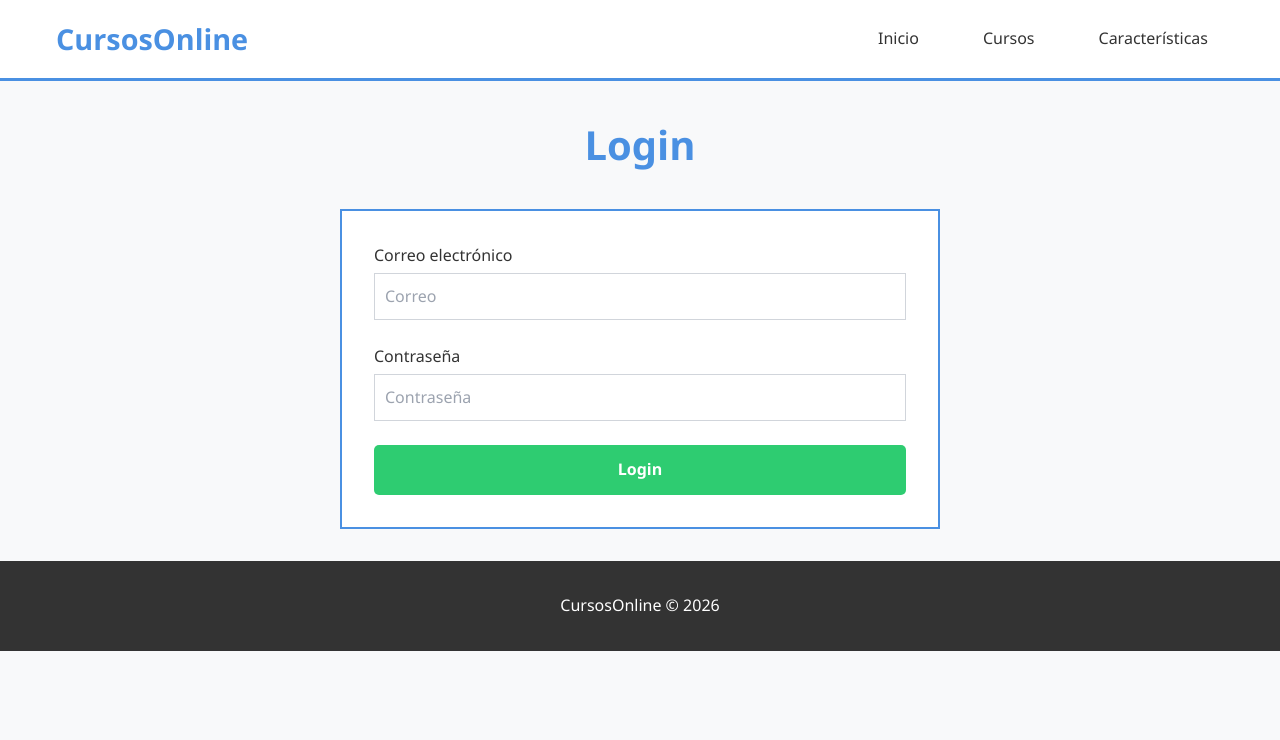
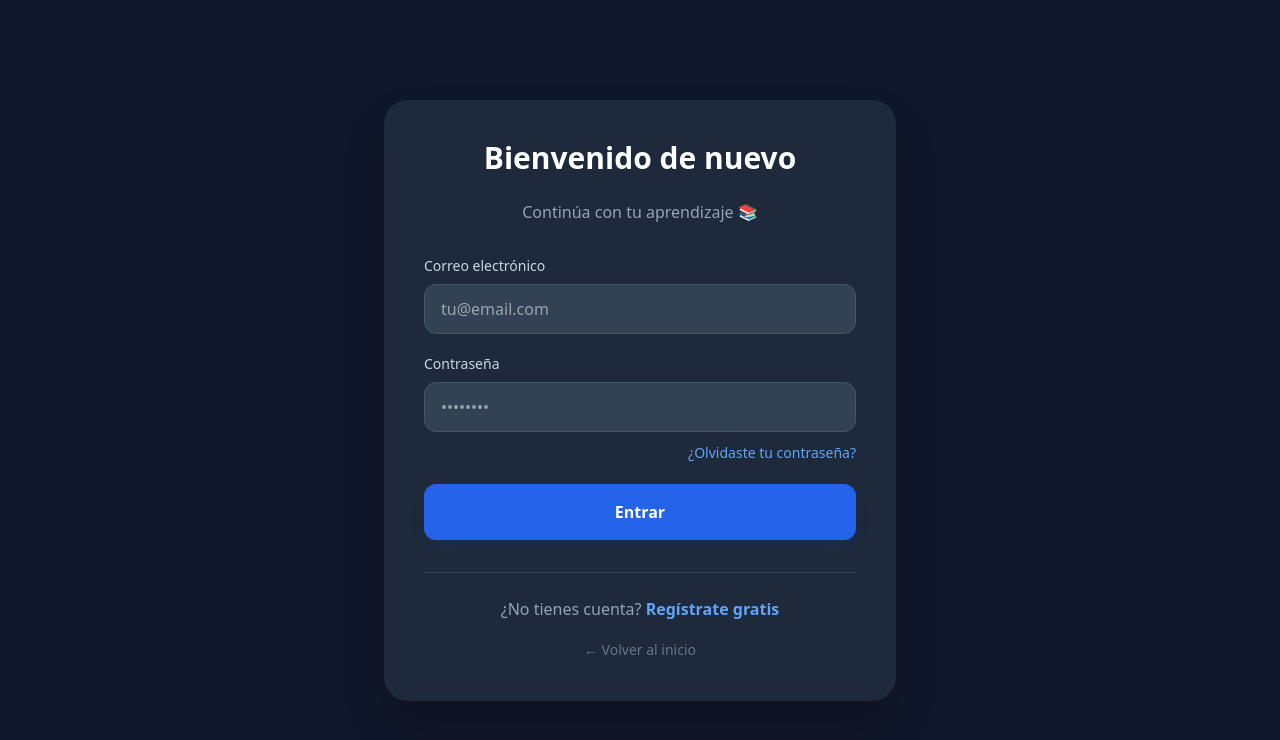
Before and after one commit to AlejoAgdIA/EntregaIntroduccion, a plain HTML site: page login.html in a window 1280 px wide. Drawn offline with nearby package versions, Linux system fonts and the light colour scheme.

Commit message:
Actualizacion de login

```diff
--- a/login.html
+++ b/login.html
@@ -1,62 +1,45 @@
 <!DOCTYPE html>
 <html lang="es">
 <head>
-    <link rel="icon" href="logo.png" type="image/png">
     <meta charset="UTF-8">
-    <title>Login | CursosOnline</title>
+    <title>Iniciar Sesión | Cursos Virtuales</title>
     <script src="https://cdn.tailwindcss.com"></script>
-    <script>
-        tailwind.config = {
-            theme: {
-                extend: {
-                    colors: {
-                        primario: '#4a90e2',
-                        secundario: '#2ecc71',
-                        texto: '#333',
-                        fondo: '#f8f9fa',
-                        blanco: '#ffffff'
-                    }
-                }
-            }
-        }
-    </script>
 </head>
-<body class="font-['Segoe_UI',_Tahoma,_Geneva,_Verdana,_sans-serif] leading-[1.6] text-texto bg-fondo m-0 p-0 box-border">
+<body class="bg-slate-900 text-white font-sans flex items-center justify-center min-h-screen">
 
-<nav class="bg-blanco py-4 border-b-[3px] border-primario">
-    <div class="max-w-[1200px] mx-auto px-4 flex flex-col md:flex-row justify-between items-center">
-        <div class="text-[1.8rem] font-bold text-primario">CursosOnline</div>
-        <ul class="flex flex-col md:flex-row list-none gap-8 items-center mt-4 md:mt-0">
-            <li><a href="index.html" class="no-underline text-texto px-4 py-2 hover:text-primario transition-colors">Inicio</a></li>
-            <li><a href="cursos.html" class="no-underline text-texto px-4 py-2 hover:text-primario transition-colors">Cursos</a></li>
-            <li><a href="caracteristicas.html" class="no-underline text-texto px-4 py-2 hover:text-primario transition-colors">Características</a></li>
-        </ul>
-    </div>
-</nav>
+    <div class="bg-slate-800 p-10 rounded-3xl shadow-2xl w-full max-w-lg">
+        <h2 class="text-3xl font-bold mb-6 text-center">Bienvenido de nuevo</h2>
+        <p class="text-slate-400 text-center mb-8">Continúa con tu aprendizaje 📚</p>
 
-<section class="py-8 px-0">
-    <div class="max-w-[1200px] mx-auto px-4">
-        <h2 class="text-center text-[2.5rem] mb-8 text-primario font-bold">Login</h2>
-
-        <form class="max-w-[600px] mx-auto bg-blanco p-8 border-2 border-primario" action="#" method="post">
-            <div class="mb-6">
-                <label class="block mb-1">Correo electrónico</label>
-                <input type="email" name="correo" placeholder="Correo" class="w-full p-[10px] border border-gray-300 focus:outline-none focus:border-primario" required>
+        <form class="space-y-5">
+            <div>
+                <label class="block text-sm font-medium text-slate-300 mb-2">Correo electrónico</label>
+                <input type="email" placeholder="tu@email.com" class="w-full px-4 py-3 rounded-xl bg-slate-700 border border-slate-600 focus:ring-2 focus:ring-blue-500 outline-none transition-all">
             </div>
 
-            <div class="mb-6">
-                <label class="block mb-1">Contraseña</label>
-                <input type="password" name="password" placeholder="Contraseña" class="w-full p-[10px] border border-gray-300 focus:outline-none focus:border-primario" required>
+            <div>
+                <label class="block text-sm font-medium text-slate-300 mb-2">Contraseña</label>
+                <input type="password" placeholder="••••••••" class="w-full px-4 py-3 rounded-xl bg-slate-700 border border-slate-600 focus:ring-2 focus:ring-blue-500 outline-none transition-all">
+                <div class="text-right mt-2">
+                    <a href="#" class="text-sm text-blue-400 hover:underline">¿Olvidaste tu contraseña?</a>
+                </div>
             </div>
 
-            <button type="submit" class="inline-block bg-secundario text-white px-6 py-3 rounded-[5px] font-semibold w-full cursor-pointer hover:opacity-90 transition-opacity">Login</button>
+            <button class="w-full bg-blue-600 py-4 rounded-xl font-bold hover:bg-blue-700 transition-all shadow-lg shadow-blue-900/20">
+                Entrar
+            </button>
         </form>
+
+        <div class="text-center mt-8 pt-6 border-t border-slate-700">
+            <p class="text-slate-400">
+                ¿No tienes cuenta?
+                <a href="registro.html" class="text-blue-400 font-semibold hover:underline">Regístrate gratis</a>
+            </p>
+            <div class="mt-4">
+                <a href="index.html" class="text-sm text-slate-500 hover:text-white transition-colors">← Volver al inicio</a>
+            </div>
+        </div>
     </div>
-</section>
-
-<footer class="bg-texto text-blanco text-center py-8">
-    <p>CursosOnline © 2026</p>
-</footer>
 
 </body>
 </html>
```
